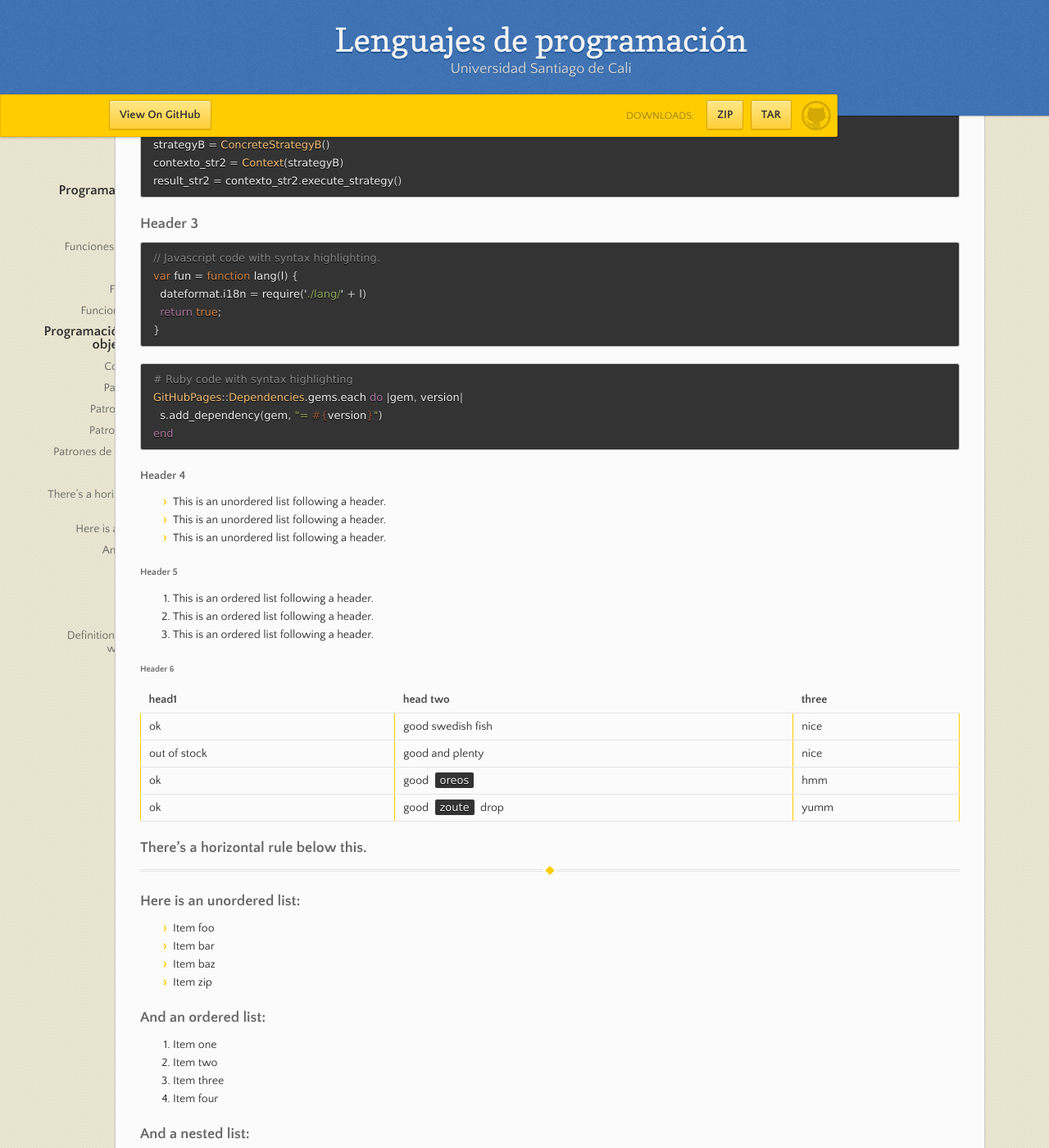
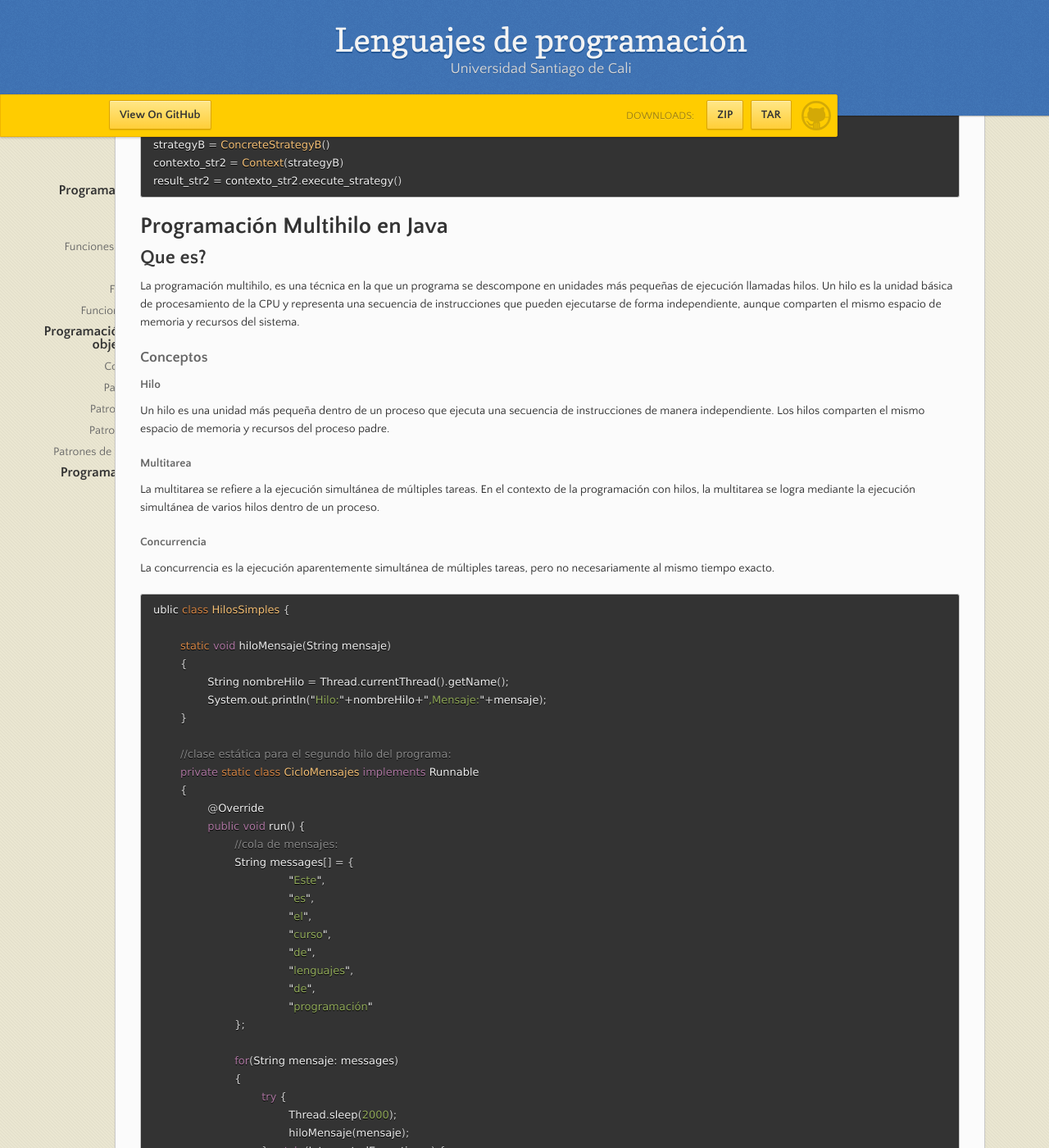
Before and after one commit to JDaviddE/JDaviddE.github.io, a Jekyll site: the page built from index.md, in a window 1280 px wide and 1400 px high, scrolled down 10824 px. Shown: the whole window at 82% size. Built offline with Jekyll 4.4.1, drawn with Linux system fonts in a browser that asks for light colours; some of the changed text lies outside the part shown.

Commit message:
Update index.md

````diff
--- a/index.md
+++ b/index.md
@@ -481,104 +481,122 @@ strategyB = ConcreteStrategyB()
 contexto_str2 = Context(strategyB)
 result_str2 = contexto_str2.execute_strategy()
 ```
-### Header 3
+# Programación Multihilo en Java
+## Que es?
+La programación multihilo, es una técnica en la que un programa se descompone en unidades más pequeñas de ejecución llamadas hilos. Un hilo es la unidad básica de procesamiento de la CPU y representa una secuencia de instrucciones que pueden ejecutarse de forma independiente, aunque comparten el mismo espacio de memoria y recursos del sistema.
+
+### Conceptos
+#### Hilo
+Un hilo es una unidad más pequeña dentro de un proceso que ejecuta una secuencia de instrucciones de manera independiente. Los hilos comparten el mismo espacio de memoria y recursos del proceso padre.
+
+#### Multitarea
+La multitarea se refiere a la ejecución simultánea de múltiples tareas. En el contexto de la programación con hilos, la multitarea se logra mediante la ejecución simultánea de varios hilos dentro de un proceso.
+
+#### Concurrencia
+La concurrencia es la ejecución aparentemente simultánea de múltiples tareas, pero no necesariamente al mismo tiempo exacto.
+```js
+ublic class HilosSimples {
+
+	static void hiloMensaje(String mensaje)
+	{
+		String nombreHilo = Thread.currentThread().getName();
+		System.out.println("Hilo:"+nombreHilo+",Mensaje:"+mensaje);
+	}
+
+	//clase estática para el segundo hilo del programa:
+	private static class CicloMensajes implements Runnable
+	{
+		@Override
+		public void run() {
+			//cola de mensajes:
+			String messages[] = {
+					"Este",
+					"es",
+					"el",
+					"curso",
+					"de",
+					"lenguajes",
+					"de",
+					"programación"
+			};
+
+			for(String mensaje: messages)
+			{
+				try {
+					Thread.sleep(2000);
+					hiloMensaje(mensaje);
+				} catch (InterruptedException e) {
+					// TODO Auto-generated catch block
+					hiloMensaje("No he terminado!");
+				}
+			}
+		}
+	}
+	//hilo principal: método main:
+	public static void main(String args[])
+	{
+
+	}
+}
+}
+```
+>Otro ejemplo de hilos
 
 ```js
-// Javascript code with syntax highlighting.
-var fun = function lang(l) {
-  dateformat.i18n = require('./lang/' + l)
-  return true;
+public class MainClass {
+
+    public static void main(String[] args) {
+        Account myAccount = new Account(250000);
+
+        // 1. Crear 8 hilos para realizar retiros concurrentes sobre la cuenta:
+        Thread[] hilosRetiro = new Thread[8];
+
+        for (int i = 0; i < hilosRetiro.length; i++) {
+            hilosRetiro[i] = new Thread(() -> myAccount.withdraw(100000));
+            hilosRetiro[i].start();
+        }
+
+        // 2. Unir los hilos a este hilo principal (main)
+        // e imprimir el id de cada hilo:
+        try {
+            for (Thread t : hilosRetiro) {
+                t.join();
+                System.out.println("Hilo con id: " + t.getId());
+            }
+
+        } catch (InterruptedException e) {
+            e.printStackTrace();
+        }
+
+        // De aquí en adelante, se espera que todos los hilos de retiro terminen
+        System.out.println("Balance final: " + myAccount.getBalance());
+    }
 }
-```
 
-```ruby
-# Ruby code with syntax highlighting
-GitHubPages::Dependencies.gems.each do |gem, version|
-  s.add_dependency(gem, "= #{version}")
-end
-```
+class Account {
+    private int balance;
 
-#### Header 4
+    public Account(int initialBalance) {
+        this.balance = initialBalance;
+    }
 
-*   This is an unordered list following a header.
-*   This is an unordered list following a header.
-*   This is an unordered list following a header.
+    public synchronized void withdraw(int amount) {
+        if (amount > balance) {
+            System.out.println("No hay fondos suficientes para el retiro.");
+        } else {
+            balance -= amount;
+            System.out.println("Retiro exitoso. Saldo restante: " + balance);
+        }
+    }
 
-##### Header 5
+    public synchronized void deposit(int amount) {
+        balance += amount;
+        System.out.println("Depósito exitoso. Saldo actual: " + balance);
+    }
 
-1.  This is an ordered list following a header.
-2.  This is an ordered list following a header.
-3.  This is an ordered list following a header.
-
-###### Header 6
-
-| head1        | head two          | three |
-|:-------------|:------------------|:------|
-| ok           | good swedish fish | nice  |
-| out of stock | good and plenty   | nice  |
-| ok           | good `oreos`      | hmm   |
-| ok           | good `zoute` drop | yumm  |
-
-### There's a horizontal rule below this.
-
-* * *
-
-### Here is an unordered list:
-
-*   Item foo
-*   Item bar
-*   Item baz
-*   Item zip
-
-### And an ordered list:
-
-1.  Item one
-1.  Item two
-1.  Item three
-1.  Item four
-
-### And a nested list:
-
-- level 1 item
-  - level 2 item
-  - level 2 item
-    - level 3 item
-    - level 3 item
-- level 1 item
-  - level 2 item
-  - level 2 item
-  - level 2 item
-- level 1 item
-  - level 2 item
-  - level 2 item
-- level 1 item
-
-### Small image
-
-![Octocat](https://github.githubassets.com/images/icons/emoji/octocat.png)
-
-### Large image
-
-![Branching](https://guides.github.com/activities/hello-world/branching.png)
-
-
-### Definition lists can be used with HTML syntax.
-
-<dl>
-<dt>Name</dt>
-<dd>Godzilla</dd>
-<dt>Born</dt>
-<dd>1952</dd>
-<dt>Birthplace</dt>
-<dd>Japan</dd>
-<dt>Color</dt>
-<dd>Green</dd>
-</dl>
+    public int getBalance() {
+        return balance;
+    }
+}
 
 ```
-Long, single-line code blocks should not wrap. They should horizontally scroll if they are too long. This line should be long enough to demonstrate this.
-```
-
-```
-The final element.
-```
````
